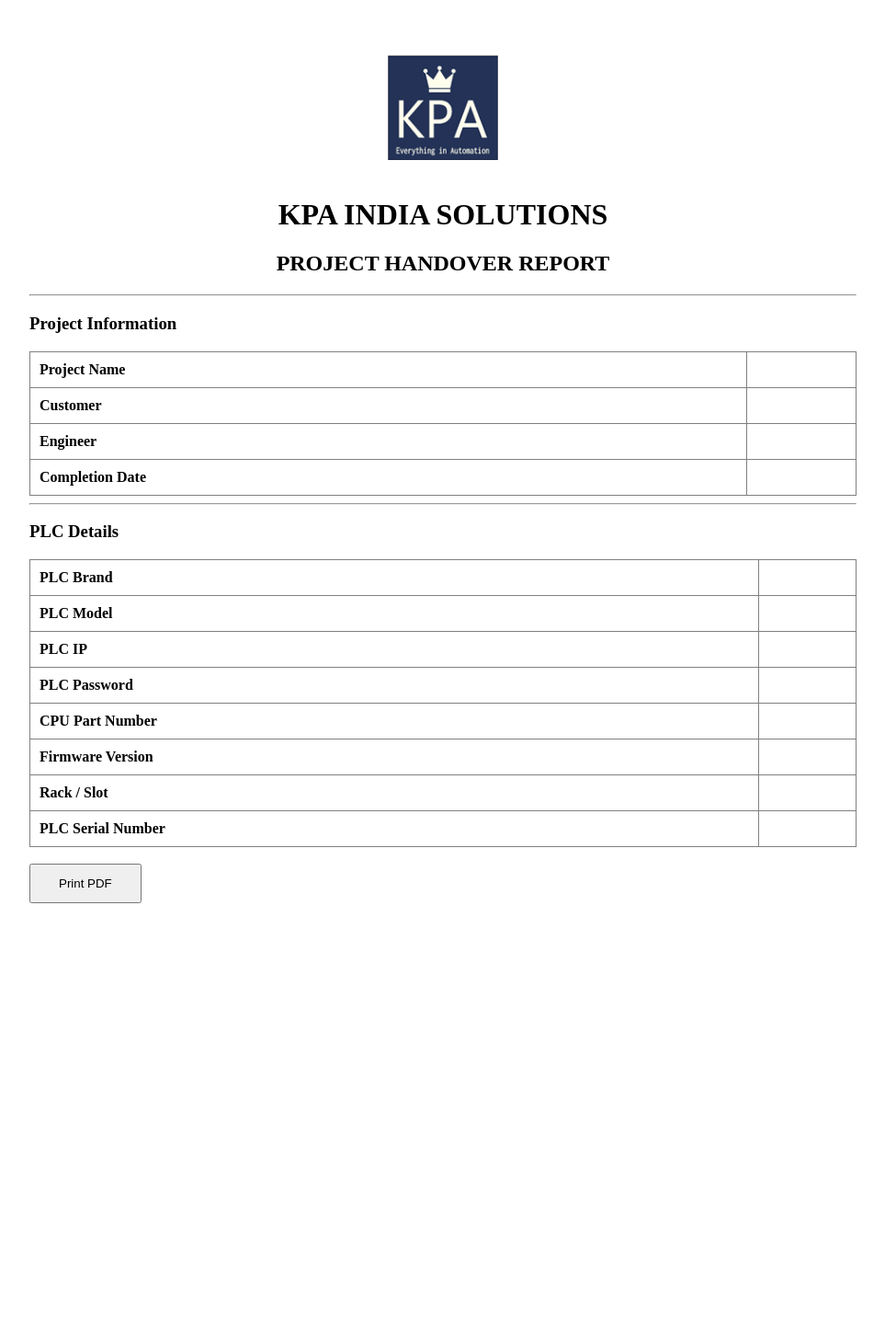
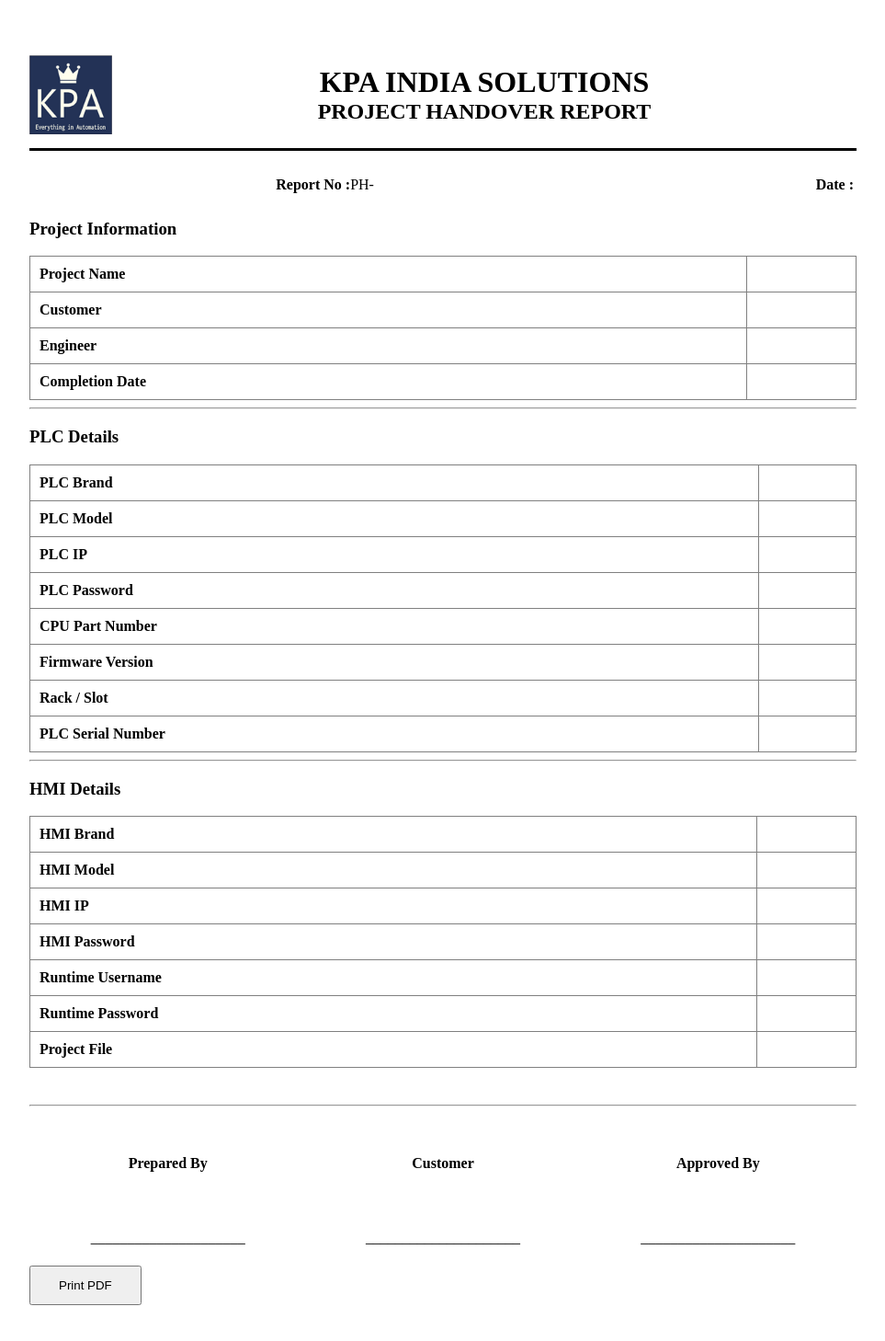
Before and after one commit to SnehalBagal/sia-frontend, a React (Vite) app: page /project-handover-report in a window 1280 px wide. Shown: the top 1458 px of the page at 92% size, without its empty margins (158-1121 px from the left). Before the commit the page ends 1042 px from the top, so only its background shows below. Built offline with nearby package versions, Linux system fonts and the light colour scheme.

Commit message:
Improved Project Handover Report layout with header and signature section

```diff
--- a/src/pages/ProjectHandoverReport.jsx
+++ b/src/pages/ProjectHandoverReport.jsx
@@ -24,20 +24,71 @@ export default function ProjectHandoverReport() {
                 }}
             >
 
-                <img
-                    src={logo}
-                    alt="Logo"
+
+
+                <div
                     style={{
-                        width: "120px",
-                        marginBottom: "15px"
+                        display: "flex",
+                        alignItems: "center",
+                        justifyContent: "space-between",
+                        borderBottom: "3px solid black",
+                        paddingBottom: "15px",
+                        marginBottom: "25px"
                     }}
-                />
+                >
 
-                <h1>KPA INDIA SOLUTIONS</h1>
+                    <img
+                        src={logo}
+                        alt="Logo"
+                        style={{
+                            width: "90px"
+                        }}
+                    />
 
-                <h2>PROJECT HANDOVER REPORT</h2>
+                    <div style={{ textAlign: "center", flex: 1 }}>
 
-                <hr />
+                        <h1 style={{ margin: 0 }}>
+                            KPA INDIA SOLUTIONS
+                        </h1>
+
+                        <h2 style={{ margin: 0 }}>
+                            PROJECT HANDOVER REPORT
+                        </h2>
+
+                    </div>
+
+                </div>
+
+                <table
+                    width="100%"
+                    style={{
+                        marginBottom: "25px"
+                    }}
+                >
+
+                <tbody>
+
+                <tr>
+
+                <td>
+                <b>Report No :</b>
+
+                PH-{data?.id}
+                </td>
+
+                <td style={{ textAlign: "right" }}>
+
+                <b>Date :</b>
+
+                {data?.completion_date}
+
+                </td>
+
+                </tr>
+
+                </tbody>
+
+                </table>
 
             </div>
 
@@ -135,6 +186,106 @@ export default function ProjectHandoverReport() {
 
             </table>
 
+            <hr />
+
+            <h3>HMI Details</h3>
+
+            <table
+                border="1"
+                cellPadding="10"
+                width="100%"
+                style={{ borderCollapse: "collapse" }}
+            >
+
+            <tbody>
+
+            <tr>
+                <td><b>HMI Brand</b></td>
+                <td>{data?.hmi_brand}</td>
+            </tr>
+
+            <tr>
+                <td><b>HMI Model</b></td>
+                <td>{data?.hmi_model}</td>
+            </tr>
+
+            <tr>
+                <td><b>HMI IP</b></td>
+                <td>{data?.hmi_ip}</td>
+            </tr>
+
+            <tr>
+                <td><b>HMI Password</b></td>
+                <td>{data?.hmi_password}</td>
+            </tr>
+
+            <tr>
+                <td><b>Runtime Username</b></td>
+                <td>{data?.runtime_username}</td>
+            </tr>
+
+            <tr>
+                <td><b>Runtime Password</b></td>
+                <td>{data?.runtime_password}</td>
+            </tr>
+
+            <tr>
+                <td><b>Project File</b></td>
+                <td>{data?.project_file_name}</td>
+            </tr>
+
+            </tbody>
+
+            </table>
+
+            <hr style={{ marginTop: "40px" }} />
+
+            <table
+                width="100%"
+                style={{
+                    marginTop: "50px",
+                    textAlign: "center"
+                }}
+            >
+
+            <tbody>
+
+            <tr>
+
+            <td>
+            <b>Prepared By</b>
+            </td>
+
+            <td>
+            <b>Customer</b>
+            </td>
+
+            <td>
+            <b>Approved By</b>
+            </td>
+
+            </tr>
+
+            <tr>
+
+            <td style={{ paddingTop: "60px" }}>
+            _____________________
+            </td>
+
+            <td style={{ paddingTop: "60px" }}>
+            _____________________
+            </td>
+
+            <td style={{ paddingTop: "60px" }}>
+            _____________________
+            </td>
+
+            </tr>
+
+            </tbody>
+
+            </table>
+
             <br />
 
             <button
@@ -149,6 +300,11 @@ export default function ProjectHandoverReport() {
 
         </div>
 
+
+
+
+
+
     );
 
 }
```
